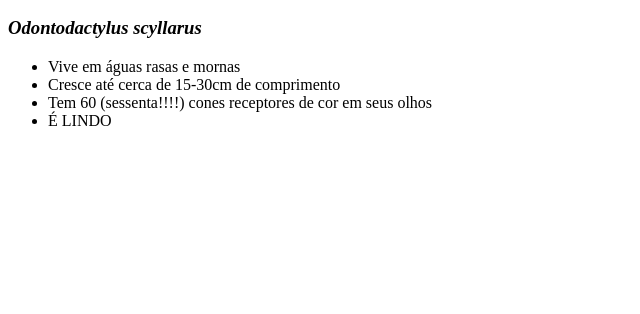
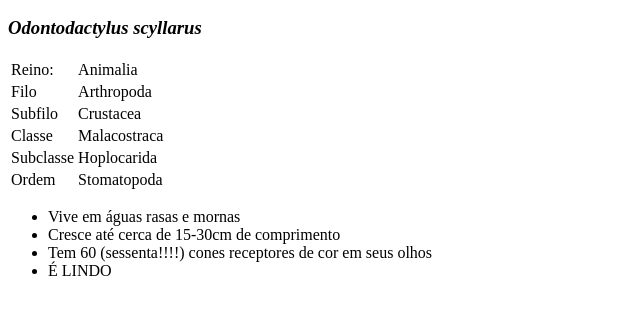
Before and after one commit to ThalitaC/trybe-exercises, a plain HTML site: page bloco_3/dia_4/exercicio_1.html in a window 1280 px wide. Shown: the part 136-450 px from the top of the page, without its empty margins (0-640 px from the left). Drawn offline with Linux system fonts and the light colour scheme.

Commit message:
adiciona tabela classificaçao cientifica

```diff
--- a/bloco_3/dia_4/exercicio_1.html
+++ b/bloco_3/dia_4/exercicio_1.html
@@ -19,6 +19,29 @@
         <section id="subtitle">
             <h3>Odontodactylus scyllarus</h3>
         </section>
+
+        <table>
+            <tr>
+                <td>Reino:</td>
+                <td>Animalia</td>
+            </tr>
+                <td>Filo</td>
+                <td>Arthropoda</td>
+            </tr>
+                <td>Subfilo</td>
+                <td>Crustacea</td>
+            </tr>
+                <td>Classe</td>
+                <td>Malacostraca</td>
+            </tr>
+                <td>Subclasse</td>
+                <td>Hoplocarida</td>
+            </tr>
+                <td>Ordem</td>
+                <td>Stomatopoda</td>
+            </tr>
+        </table>
+
         <ul>
             <li>Vive em águas rasas e mornas</li>
             <li>Cresce até cerca de 15-30cm de comprimento</li>
```
